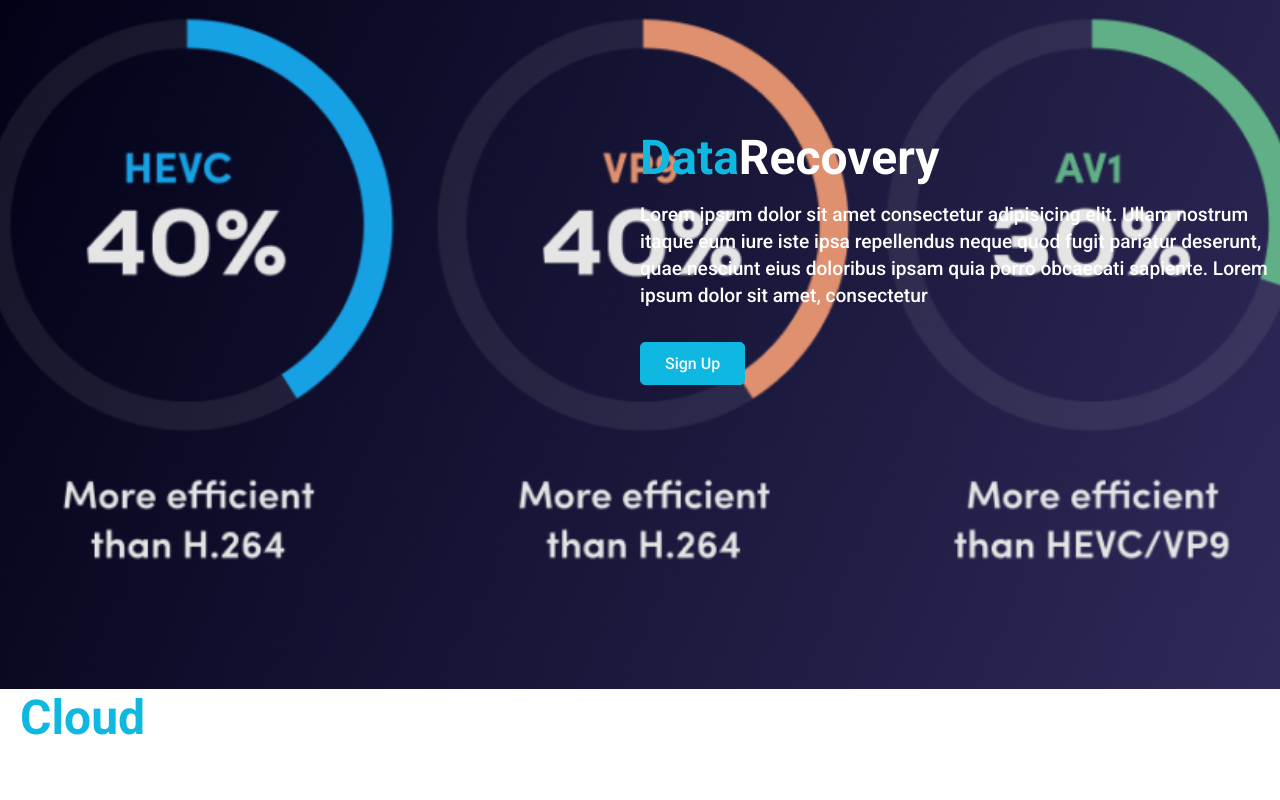
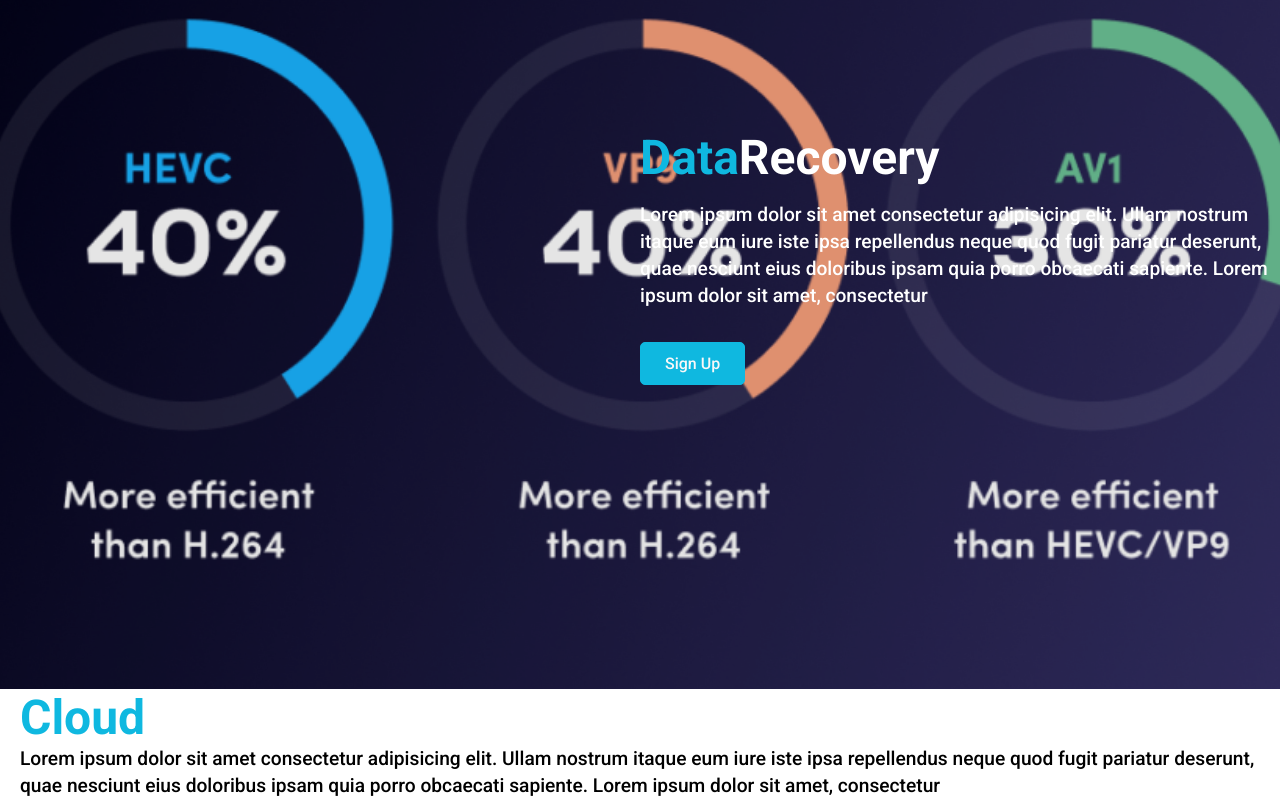
Before and after one commit to MardonovD/counter-redux-conntect, a React (Create React App) app: page / in a window 1280 px wide. Shown: the part 911-1711 px from the top of the page. Before the commit the page ends 1657 px from the top, so only its background shows below. Built offline with nearby package versions, Linux system fonts and the light colour scheme.

Commit message:
Security

```diff
--- a/src/components/cloud/Cloud.js
+++ b/src/components/cloud/Cloud.js
@@ -8,6 +8,12 @@ const Cloud = () => {
           <h2>
             <span>Cloud</span>Security
           </h2>
+          <p>
+            Lorem ipsum dolor sit amet consectetur adipisicing elit. Ullam
+            nostrum itaque eum iure iste ipsa repellendus neque quod fugit
+            pariatur deserunt, quae nesciunt eius doloribus ipsam quia porro
+            obcaecati sapiente. Lorem ipsum dolor sit amet, consectetur
+          </p>
         </div>
       </div>
     </div>
```
